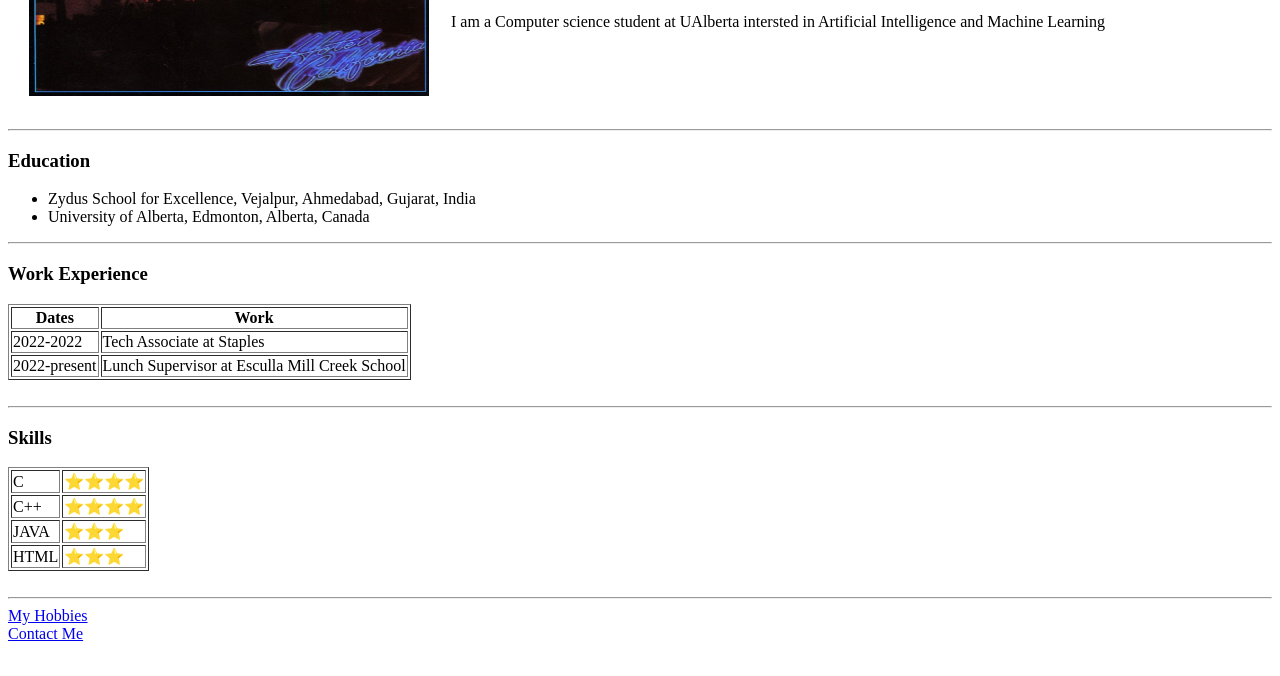
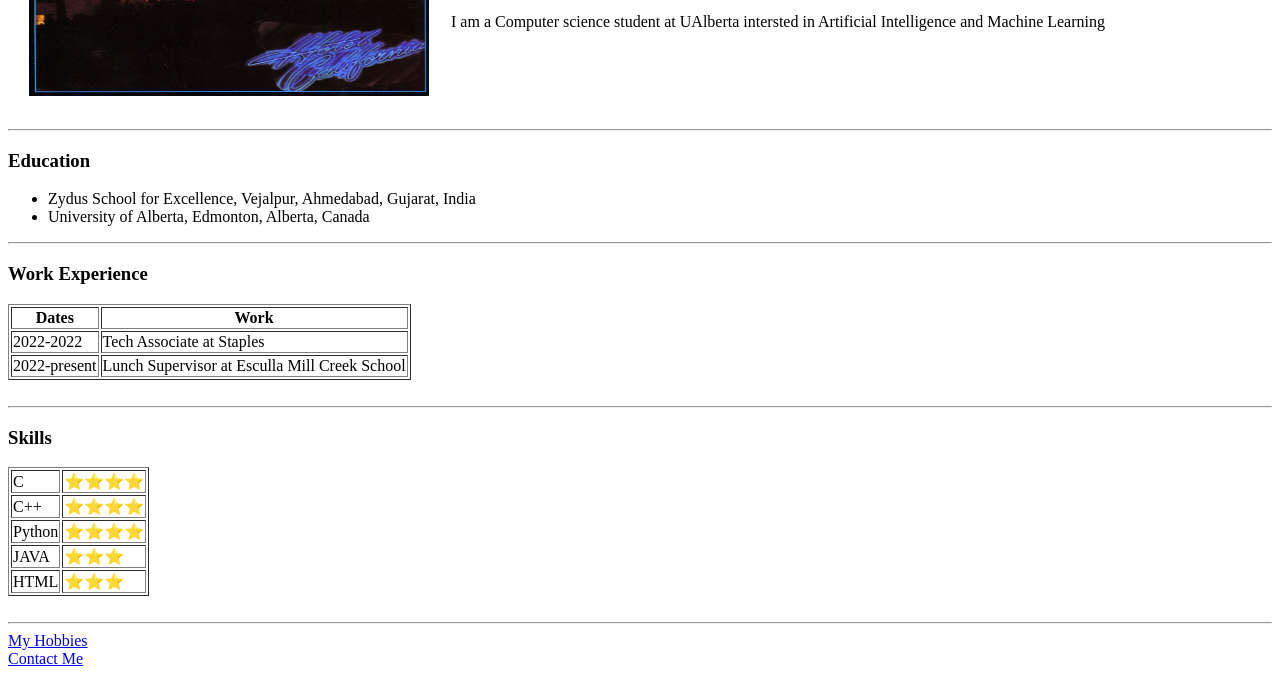
Before and after one commit to Repler3/cv, a plain HTML site: page index.html in a window 1280 px wide. Shown: the part 183-859 px from the top of the page. Before the commit the page ends 834 px from the top, so only its background shows below. Drawn offline with Linux system fonts and the light colour scheme.

Commit message:
Added data in skills(Python skills)

```diff
--- a/index.html
+++ b/index.html
@@ -60,6 +60,10 @@
                 <td>⭐️⭐️⭐️⭐️</td>
             </tr>
             <tr>
+                <td>Python</td>
+                <td>⭐️⭐️⭐️⭐️</td>
+            </tr>
+            <tr>
                 <td>JAVA</td>
                 <td>⭐️⭐️⭐️</td>
             </tr>
```
